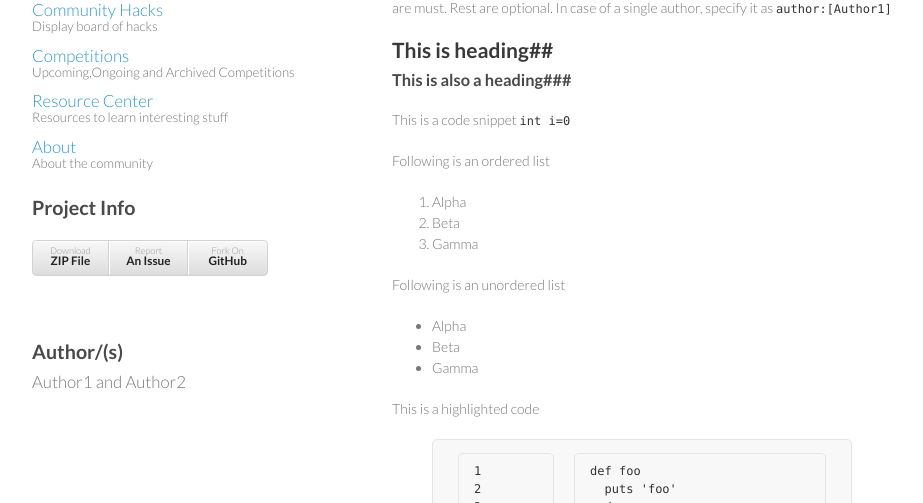
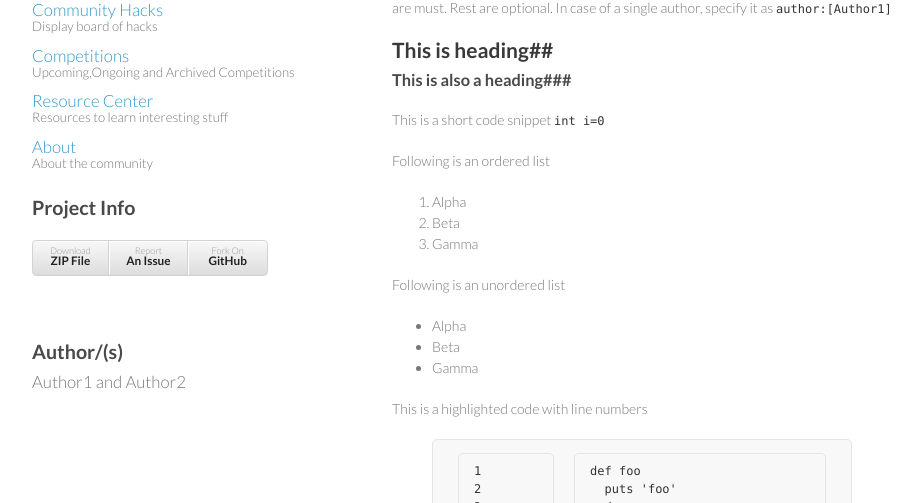
Before and after one commit to wncc/wncc.github.io, a Jekyll site: the page built from hacks/_posts/2013-12-12-example-hack.markdown, in a window 1280 px wide and 1145 px high. Shown: the part 149-652 px from the top of the window, without its empty margins (178-1101 px from the left). Built offline with Jekyll 4.4.1, drawn with Linux system fonts in a browser that asks for light colours; nearby versions of some CDN libraries; Markdown is read by kramdown in place of the engine named in the settings; comment, search, counter and statistics services are not loaded.

Commit message:
Updated description of example hack

```diff
--- a/hacks/_posts/2013-12-12-example-hack.markdown
+++ b/hacks/_posts/2013-12-12-example-hack.markdown
@@ -16,19 +16,21 @@ In case of a single author, specify it as `author:[Author1]`
 ###This is also a heading###
 
 
-This is a code snippet `int i=0`
+This is a short code snippet `int i=0`
 
 Following is an ordered list
+
 1. Alpha
 2. Beta
 3. Gamma
 
 Following is an unordered list
+
 * Alpha
 * Beta
 * Gamma
 
-This is a highlighted code
+This is a highlighted code with line numbers
 {% highlight ruby linenos %}
 def foo
   puts 'foo'
```
